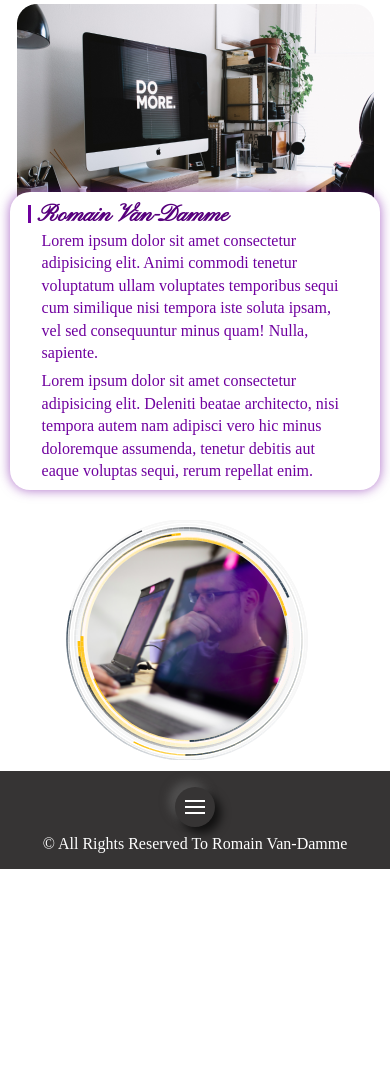
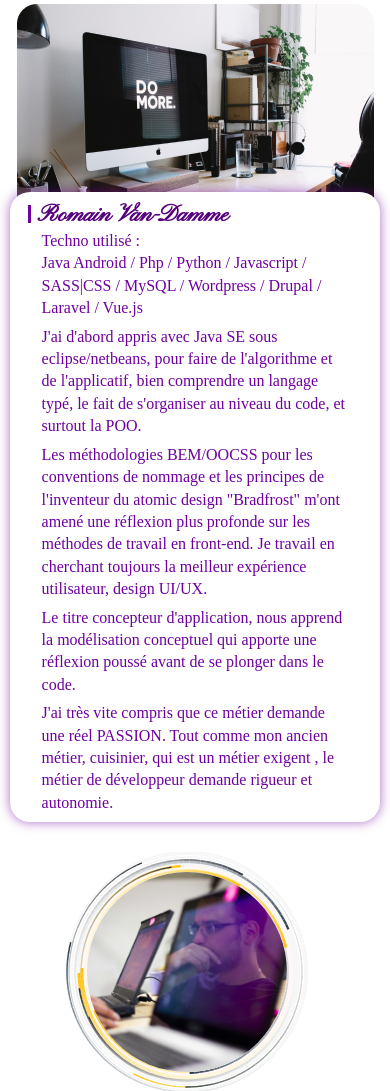
Before and after one commit to Romainjava/cda-Portfolio, a PHP site: page /public/index.php in a window 390 px wide. Shown: the part 152-1243 px from the top of the page. Before the commit the page ends 1021 px from the top, so only its background shows below. Run offline with PHP 8.4, Linux system fonts and the light colour scheme.

Commit message:
Travail du jour
Reste à faire
- Contenu realisation
- ajout d'un bouton carousel mobile realisation
- deploiement

```diff
--- a/src/sass/presentation.scss
+++ b/src/sass/presentation.scss
@@ -117,7 +117,6 @@
   }
   .presentation__dekstop--article {
     display: block;
-    height: 35vh;
     position: relative;
     margin: 0 .6em;
     padding: 0.5em 0;
--- a/src/view/template_main/main_presentation.php
+++ b/src/view/template_main/main_presentation.php
@@ -1,12 +1,21 @@
 <section class="presentation">
     <h1 class="presentation__title">Romain Van-Damme</h1>
     <article class="presentation__article">
-        <p class="presentation__article--first">Lorem ipsum dolor sit amet consectetur adipisicing elit. Animi commodi
-            tenetur voluptatum ullam voluptates temporibus sequi cum similique nisi tempora iste soluta ipsam, vel sed
-            consequuntur minus quam! Nulla, sapiente.</p>
-        <p class="presentation__article--two">Lorem ipsum dolor sit amet consectetur adipisicing elit. Deleniti beatae
-            architecto, nisi tempora autem nam adipisci vero hic minus doloremque assumenda, tenetur debitis aut eaque
-            voluptas sequi, rerum repellat enim.</p>
+        <p class="presentation__article--first">Techno utilisé : <br>
+            Java Android / Php / Python / Javascript / SASS|CSS / MySQL / Wordpress / Drupal / Laravel / Vue.js
+        </p>
+        <p class="presentation__article--first">J'ai d'abord appris avec Java SE sous eclipse/netbeans, pour faire de
+            l'algorithme et de l'applicatif, bien comprendre un langage typé, le fait de
+            s'organiser au niveau du code, et surtout la POO.</p>
+        <p class="presentation__article--first">Les méthodologies BEM/OOCSS pour les conventions de nommage et les
+            principes de l'inventeur du atomic design "Bradfrost" m'ont amené une
+            réflexion plus profonde sur les méthodes de travail en front-end.
+            Je travail en cherchant toujours la meilleur expérience utilisateur, design UI/UX.</p>
+        <p class="presentation__article--first">Le titre concepteur d'application, nous apprend la modélisation
+            conceptuel qui apporte une réflexion poussé avant de se plonger dans le code.</p>
+        <p class="presentation__article--two">J'ai très vite compris que ce métier demande une réel PASSION. Tout comme
+            mon ancien métier, cuisinier, qui est un métier exigent , le métier de
+            développeur demande rigueur et autonomie.</p>
     </article>
 </section>
 <section class="rvdimage">
@@ -18,11 +27,20 @@
     <img class="rvdimage__dekstop--img" src="assets/images/photorvd-3.png" alt="Photo Romain Van-Damme">
     <article class="presentation__dekstop--article">
         <h1 class="presentation__dekstop--title">Romain Van-Damme</h1>
-        <p class="presentation__dekstop--first">Lorem ipsum dolor sit amet consectetur adipisicing elit. Animi commodi
-            tenetur voluptatum ullam voluptates temporibus sequi cum similique nisi tempora iste soluta ipsam, vel sed
-            consequuntur minus quam! Nulla, sapiente.</p>
-        <p class="presentation__dekstop--two">Lorem ipsum dolor sit amet consectetur adipisicing elit. Deleniti beatae
-            architecto, nisi tempora autem nam adipisci vero hic minus doloremque assumenda, tenetur debitis aut eaque
-            voluptas sequi, rerum repellat enim.</p>
+        <p class="presentation__dekstop--first">Techno utilisé : <br>
+            Java Android / Php / Python / Javascript / SASS|CSS / MySQL / Wordpress / Drupal / Laravel / Vue.js
+        </p>
+        <p class="presentation__dekstop--first">J'ai d'abord appris avec Java SE sous eclipse/netbeans, pour faire de
+            l'algorithme et de l'applicatif, bien comprendre un langage typé, le fait de
+            s'organiser au niveau du code, et surtout la POO.</p>
+        <p class="presentation__dekstop--first">Les méthodologies BEM/OOCSS pour les conventions de nommage et les
+            principes de l'inventeur du atomic design "Bradfrost" m'ont amené une
+            réflexion plus profonde sur les méthodes de travail en front-end.
+            Je travail en cherchant toujours la meilleur expérience utilisateur, design UI/UX.</p>
+        <p class="presentation__dekstop--first">Le titre concepteur d'application, nous apprend la modélisation
+            conceptuel qui apporte une réflexion poussé avant de se plonger dans le code,</p>
+        <p class="presentation__dekstop--two">J'ai très vite compris que ce métier demande une réel PASSION. Tout comme
+            mon ancien métier, cuisinier, qui est un métier exigent , le métier de
+            développeur demande rigueur et autonomie.</p>
     </article>
 </section>
--- a/src/view/template_main/main_veille.php
+++ b/src/view/template_main/main_veille.php
@@ -1,4 +1,5 @@
 <section class="veille">
+    <div>
         <article class="veille__bloc">
             <a class="veille__bloc--a" href="../public/veille/big_data.pdf">
                 <img class="veille__img--circle3" src="../public/assets/icon/circles3.svg" alt="circle3">
@@ -47,4 +48,5 @@
                 <img class="veille__bloc--img" src="../public/assets/images/timber.png" alt="">
             </a>
         </article>
+    </div>
 </section>
```
Also changed, not shown: src/js/index.js (+7 -2 lines), src/sass/contact.scss (+28 -0 lines), src/sass/realisation.scss (+36 -3 lines), src/sass/veille.scss (+20 -0 lines), src/view/template_main/main_realisation.php (+24 -6 lines), public/assets/images/d_krav.png (added), public/css/app.css, public/js/app.js. Lines whose indentation alone changed are shown as unchanged.
